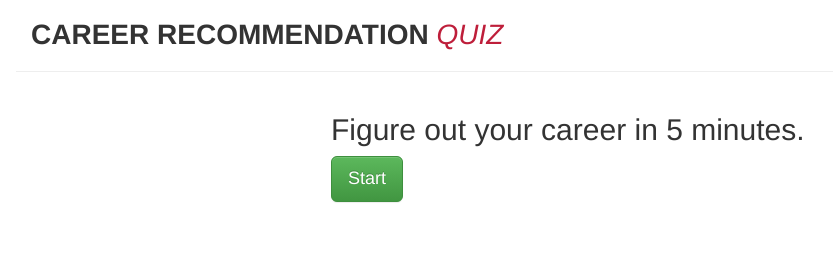
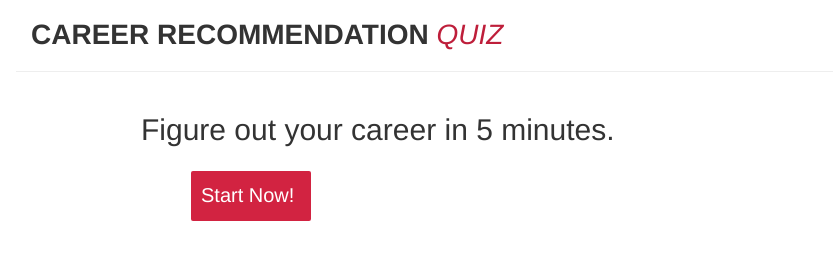
Before and after one commit to multunus/career-quiz, a plain HTML site: page index.html in a window 1280 px wide. Shown: the whole page, without its empty margins (39-872 px from the left). Drawn offline with Linux system fonts and the light colour scheme.

Commit message:
Styling changes for the front page

```diff
--- a/index.html
+++ b/index.html
@@ -46,11 +46,11 @@
         </div>
       </div>
       <div id="start-container" class="row center-block">
-        <h2 id="start-text" class="col-md-6 col-md-offset-3 col-sm-12">
+        <h2 id="start-text" class="col-md-6 col-md-offset-1 col-sm-12">
           Figure out your career in 5 minutes.
         </h2>
-        <div id="start-button-container" class="col-md-6 col-md-offset-3 col-sm-12">
-          <div id="start-here" class="btn btn-lg btn-success">Start</div>
+        <div id="start-button-container" class="col-md-6 col-md-offset-1 col-sm-12">
+          <div id="start-here" class="quiz-button">Start Now!</div>
         </div>
       </div>
     </div>
--- a/styles/application.css
+++ b/styles/application.css
@@ -62,16 +62,27 @@
 
 .quiz-button{
   margin: 15px 10px 10px 50px;
-  width: 50px;
-  height: 35px;
   background-color: #d22341;
   border-radius: 2px;
+  cursor: pointer;
+  color: white;
 }
 
 .quiz-button:hover{
   background-color: #b01732;
 }
 
+#submit-choice{
+  width: 50px;
+  height: 35px;
+}
+
+#start-here{
+  width: 120px;
+  height: 50px;
+  font-size: 20px;
+  padding: 10px;
+}
 
 .right-arrow{
   background: url("../img/arrow-right-white.png") no-repeat scroll 0 0 rgba(0, 0, 0, 0);
```
